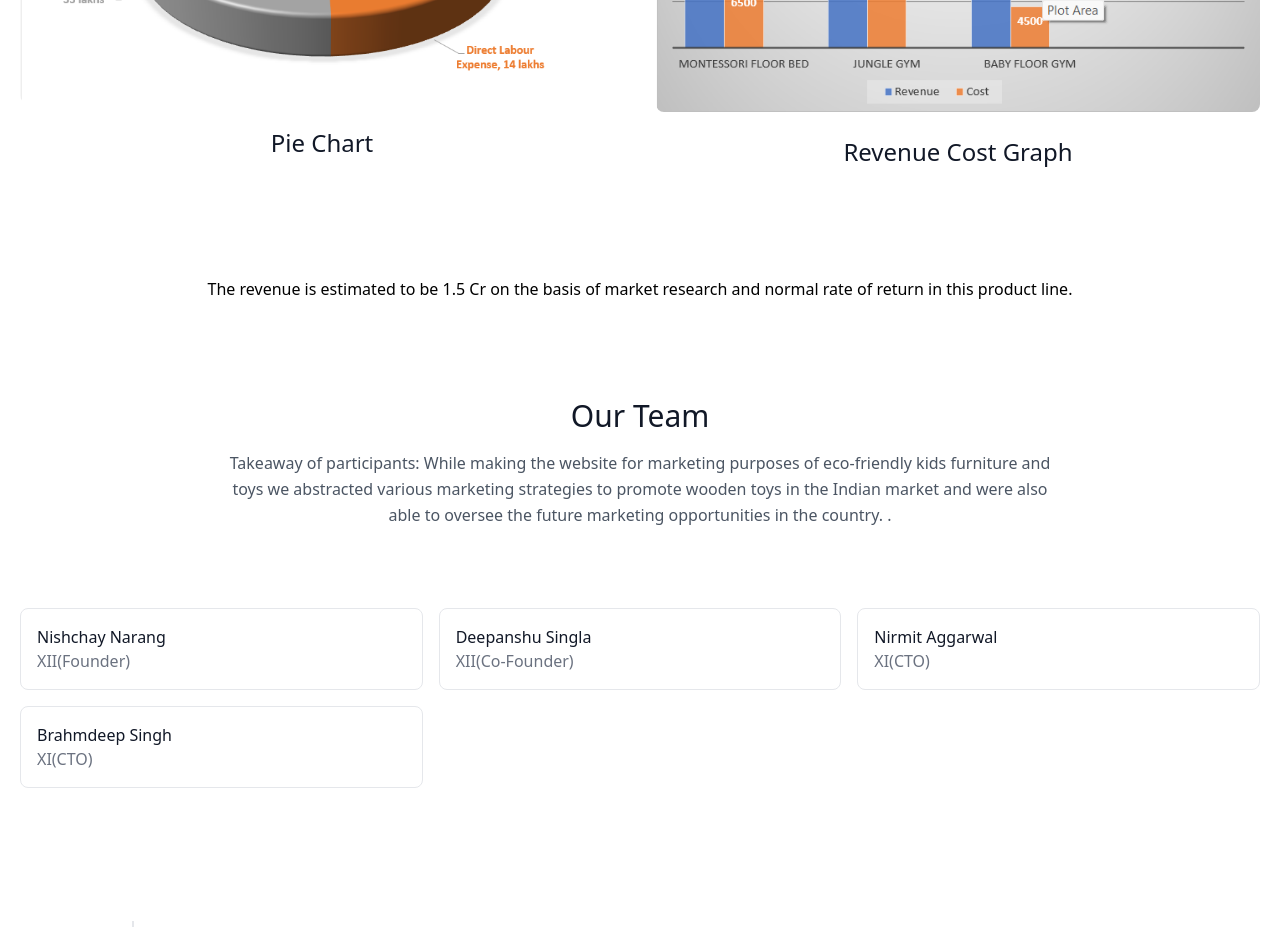
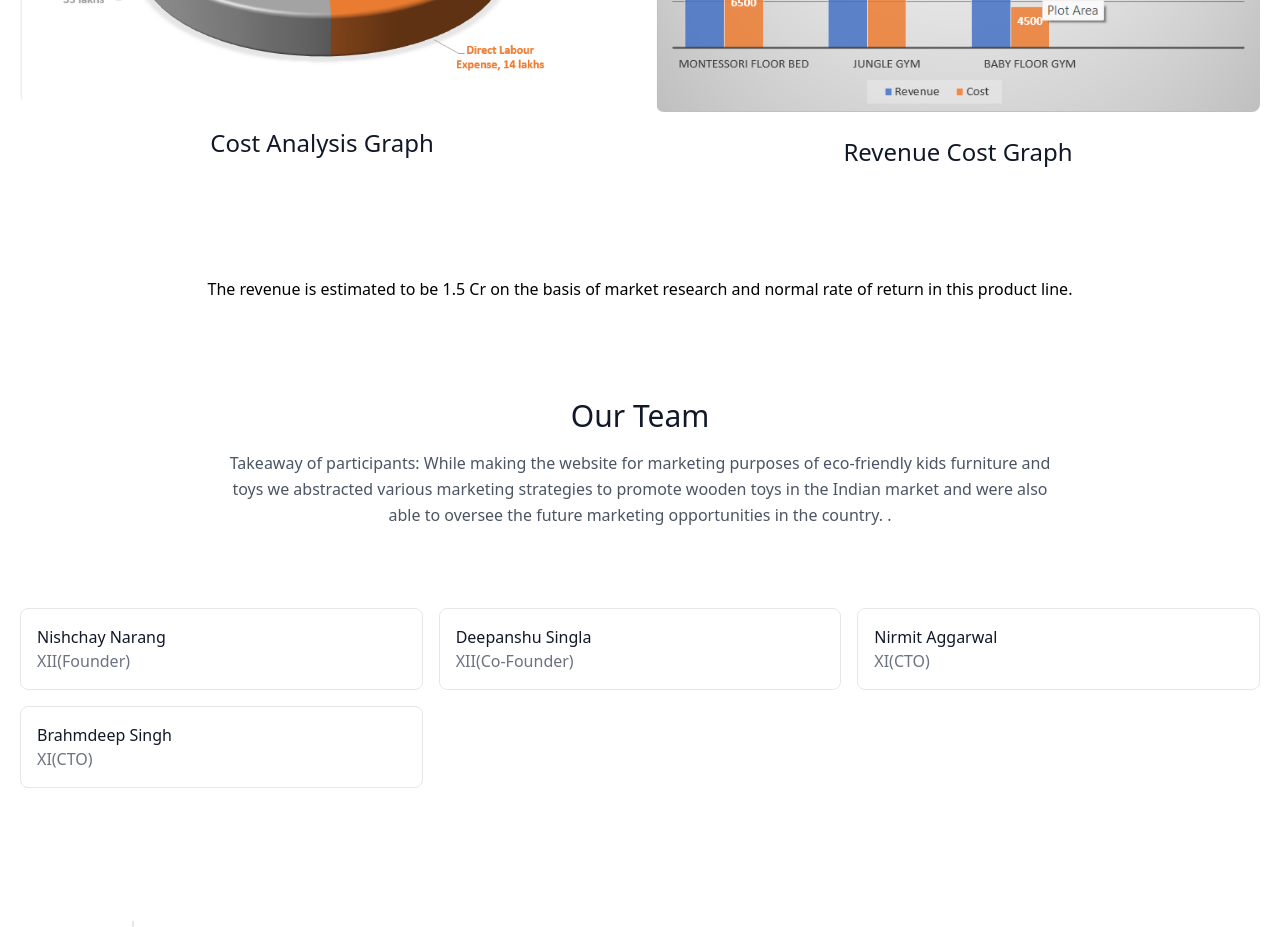
Before and after one commit to brahmdeep3541/kidskart, a plain HTML site: page index.html in a window 1280 px wide. Shown: the part 3200-4127 px from the top of the page. Drawn offline with nearby package versions, Linux system fonts and the light colour scheme; a web font is replaced by a local one.

Commit message:
Update index.html

```diff
--- a/index.html
+++ b/index.html
@@ -340,7 +340,7 @@
         <div class="rounded-lg w-full h-74 overflow-hidden">
           <img alt="content" class="object-cover object-center h-full w-full" src="./assests/pie chart.png">
         </div>
-        <h2 class="title-font text-2xl font-medium text-gray-900 mt-6 mb-3">Pie Chart </h2>
+        <h2 class="title-font text-2xl font-medium text-gray-900 mt-6 mb-3">Cost Analysis Graph </h2>
       </div>
       <div class="sm:w-1/2 mb-10 px-4">
         <div class="rounded-lg w-full  h-74 overflow-hidden">
```
